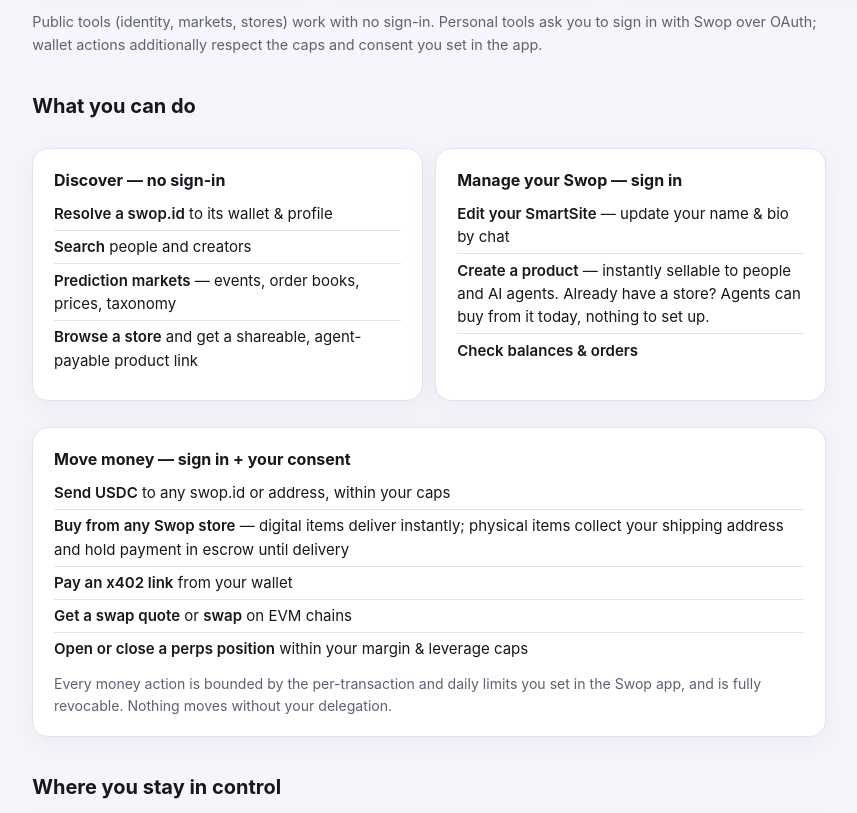
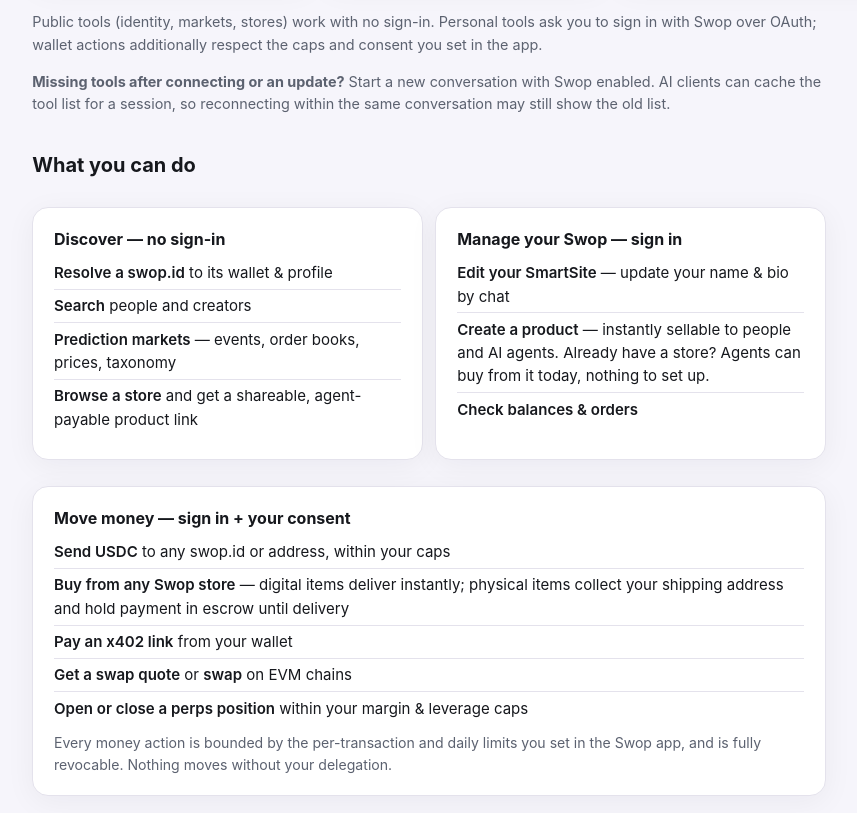
Before and after one commit to Travisswop/swop-mcp, a website: page public/index.html in a window 1280 px wide. Shown: the part 1049-1862 px from the top of the page, without its empty margins (211-1068 px from the left). Drawn offline with Linux system fonts and the light colour scheme.

Commit message:
RELAY: Explain missing-tool recovery
Drafted by an El Dorado agent in an isolated worktree. Needs CRITIC review; not for merge without Travis.

```diff
--- a/public/index.html
+++ b/public/index.html
@@ -109,6 +109,7 @@
   </div>
 </div>
 <p class="mut" style="font-size:.9rem">Public tools (identity, markets, stores) work with no sign-in. Personal tools ask you to sign in with Swop over OAuth; wallet actions additionally respect the caps and consent you set in the app.</p>
+<p class="mut" style="font-size:.9rem"><b>Missing tools after connecting or an update?</b> Start a new conversation with Swop enabled. AI clients can cache the tool list for a session, so reconnecting within the same conversation may still show the old list.</p>
 
 <h2>What you can do</h2>
 <div class="grid">
```
